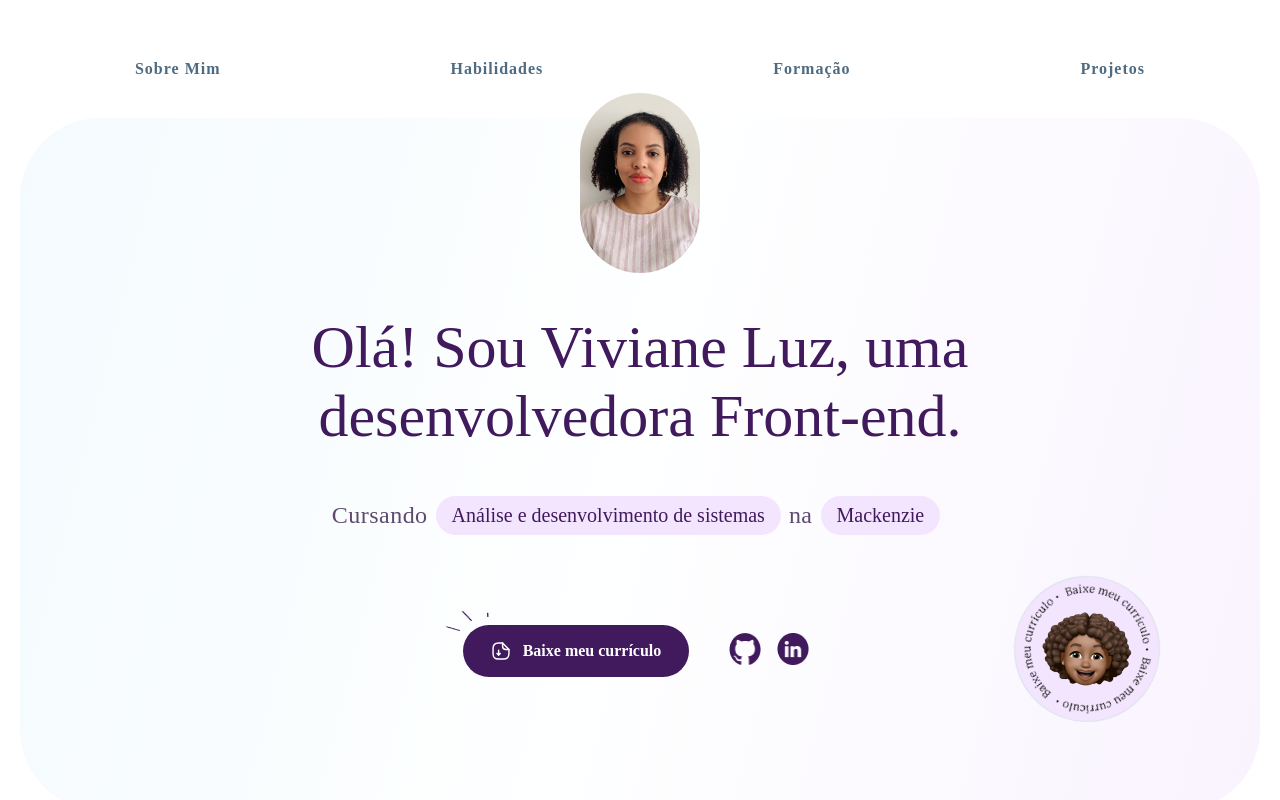
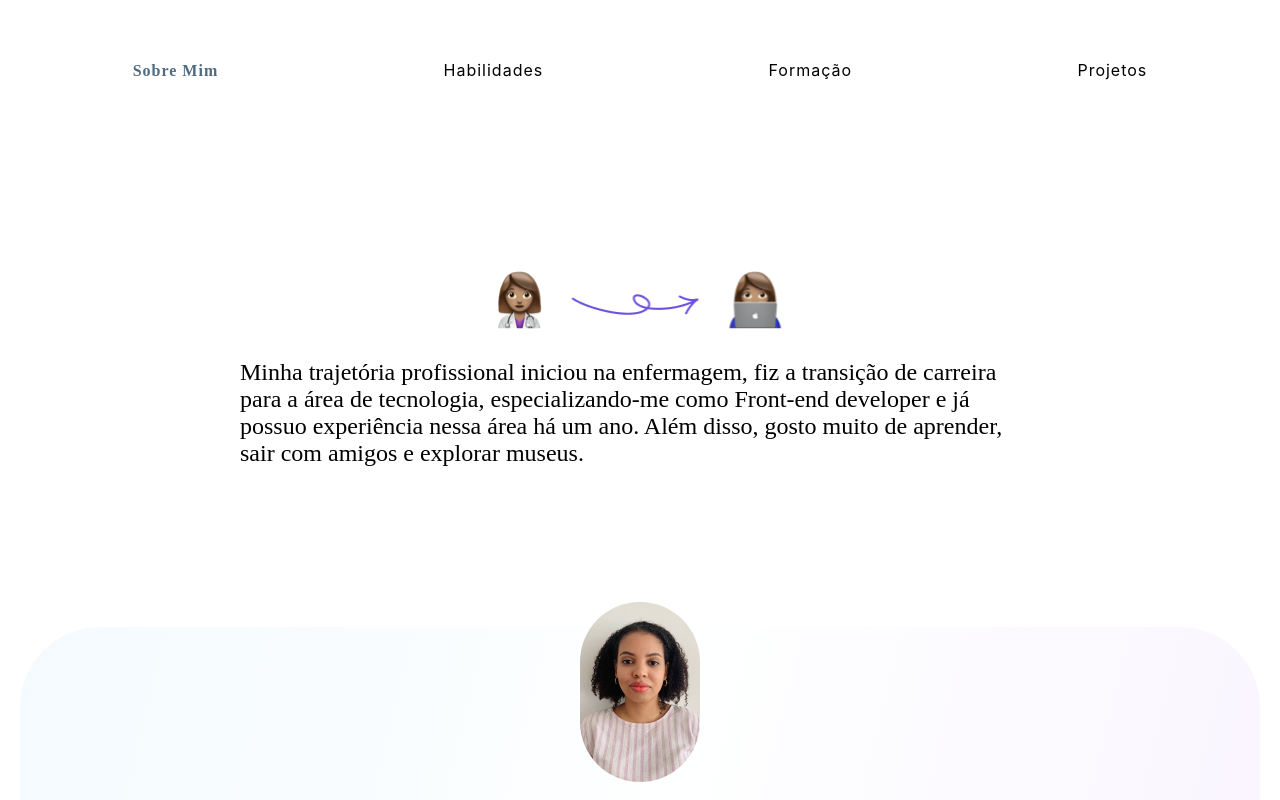
Before and after one commit to vivianeluzz/PortfolioReact, a React (Create React App) app in the folder projetos/: page /bio in a window 1280 px wide. Shown: the top 800 px of the page. Built offline with nearby package versions, Linux system fonts and the light colour scheme.

Commit message:
Inserido link interno header, para página sobre

```diff
--- a/projetos/package.json
+++ b/projetos/package.json
@@ -9,6 +9,8 @@
     "react": "^18.2.0",
     "react-dom": "^18.2.0",
     "react-icons": "^4.10.1",
+    "react-router-dom": "^6.26.0",
+    "react-router-hash-link": "^2.4.3",
     "react-scripts": "5.0.1",
     "web-vitals": "^2.1.4"
   },
--- a/projetos/src/App.js
+++ b/projetos/src/App.js
@@ -7,18 +7,30 @@ import Skills from './Components/Skills/Skills';
 import Experiences from './Components/Experiences/Experiences';
 import Training from './Components/Training/Training';
 import Footer from './Components/Footer/Footer';
+import { BrowserRouter as Router, Route, Routes } from 'react-router-dom';
+
 
 function App() {
   return (
     <div>
       <IconContext.Provider value={{ color: "#4F6B82", size: "32px", height: "32px" }}>
+      <Router>
+
         <Header />
+        <Routes>
+
+        <Route path="/bio" element={<Bio />} />
+        </Routes>
+
         <Home />
         <Bio />
         <Experiences />
         <Training />
         <Skills/>
         <Footer />
+      </Router>
+
+
       </IconContext.Provider>
     </div>
   );
--- a/projetos/src/Components/Bio/Bio.js
+++ b/projetos/src/Components/Bio/Bio.js
@@ -4,11 +4,12 @@ import Emoji from '../../assets/emoji.png';
 
 function Bio() {
   return(
-      <section className='infos'>
+      <section  id="bio-section" className='infos'>
         <img className='emoji' src={Emoji} alt="" title=''/>
         <p className='trajetoria'>Minha trajetória profissional iniciou na enfermagem, fiz a transição de carreira para a área de tecnologia, especializando-me como Front-end developer e já possuo experiência nessa área há um ano. Além disso, gosto muito de aprender, sair com amigos e explorar museus.</p>
         {/* <p>Trabalhei durante seis anos na área da saúde, como técnica de Enfermagem e a pouco mais de um ano decidi migrar totalmente de carreira para o desenvolvimento web.</p> */}
-
+        <div>
+        </div>
       </section>
   );
 }
--- a/projetos/src/Components/Header/Header.css
+++ b/projetos/src/Components/Header/Header.css
@@ -6,9 +6,14 @@ nav {
 }
 
 li {
+    list-style: none;
+}
+
+.nav-link {
     font-family: 'P22Mackinac';
     font-size: 16px;
     color: #4F6B82;
+    text-decoration: none;
     list-style: none;
     /* margin: 40px; */
     font-weight: 700;
--- a/projetos/src/Components/Header/Header.js
+++ b/projetos/src/Components/Header/Header.js
@@ -1,5 +1,8 @@
 import React from 'react';
 import './Header.css';
+import { HashLink as Link } from 'react-router-hash-link';
+
+
 // import { Container } from './styles';
 
 
@@ -7,7 +10,7 @@ function Header() {
   return(
     <header>
       <nav>
-          <li>Sobre Mim</li>
+          <li><Link smooth to="/#bio-section" className="nav-link">Sobre Mim</Link></li>
           <li>Habilidades</li>
           <li>Formação</li>
           <li>Projetos</li>
```
Also changed, not shown: 1 other file (tests, documents, lock files or other folders).
